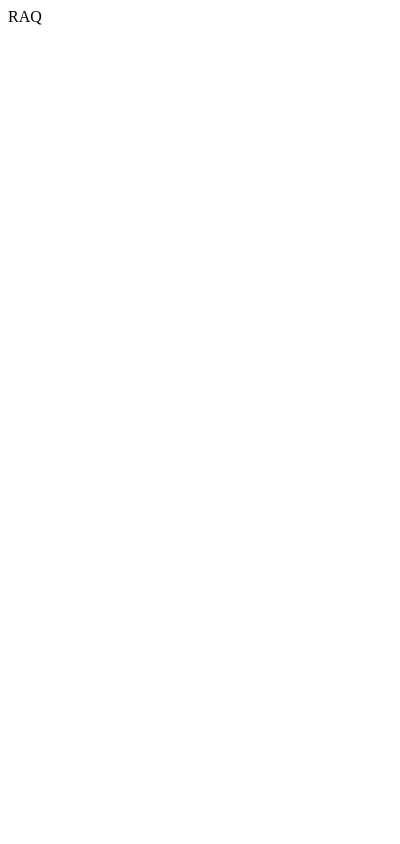
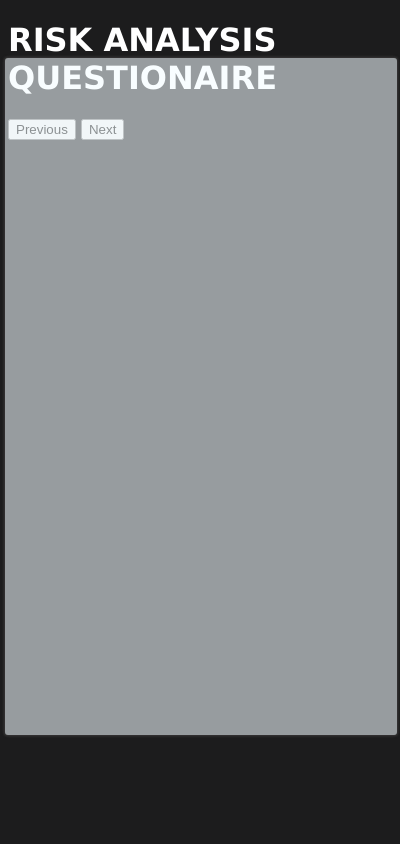
Before and after one commit to AedynLadd/CyberRiskDashboard, an Electron app: page app/Interface/RiskAnalysisQuestionnaire/RAQ.html in a window 400 px wide. Drawn offline with Linux system fonts and the light colour scheme.

Commit message:
RAQ updates

```diff
--- a/app/Interface/MainApplication/js/navbar_animation.js
+++ b/app/Interface/MainApplication/js/navbar_animation.js
@@ -40,9 +40,9 @@ function changeText(text, id) {
 /**
  *
  * @param {*} evt
- * @param {*} cityName
+ * @param {*} itemName
  */
-function openSubCategory(evt, cityName) {
+function openSubCategory(evt, itemName) {
     // Declare all variables
     var i, tabcontent, tablinks;
 
@@ -59,6 +59,6 @@ function openSubCategory(evt, cityName) {
     }
 
     // Show the current tab, and add an "active" class to the button that opened the tab
-    document.getElementById(cityName).style.display = "grid";
+    document.getElementById(itemName).style.display = "grid";
     evt.currentTarget.className += " active";
 }
--- /dev/null
+++ b/app/Interface/RiskAnalysisQuestionnaire/RAQ.css
@@ -0,0 +1,85 @@
+body {
+    background-color: #1c1c1d;
+    font-family: 'Lucida Sans', 'Lucida Sans Regular', 'Lucida Grande', 'Lucida Sans Unicode', Geneva, Verdana, sans-serif;
+    color: white;
+    overflow: hidden;
+}
+
+
+/*
+RAQ CONTAINERS
+*/
+
+.RAQ_layout {
+    display: grid;
+    position: fixed;
+    height: calc(99%);
+    width: calc(98%);
+    top: 0vh;
+    left: 0px;
+    grid-template-columns: auto;
+    grid-gap: 5px;
+    padding: 5px;
+}
+
+
+/* Default grid container
+
+.RAQ_layout>div {
+    background-color: rgba(244, 253, 255, 0.349);
+    border-radius: 3px;
+    box-shadow: 0px 0px 3px 1px rgba(75, 73, 73, 0.404);
+    text-align: center;
+    padding: 20px 0;
+    font-size: 15px;
+}
+*/
+
+
+/* Fade in effect on tab open */
+
+.RAQ_layout {
+    animation: fadeEffect 0.3s;
+}
+
+
+/* Go from zero to full opacity */
+
+@keyframes fadeEffect {
+    from {
+        opacity: 0;
+    }
+    to {
+        opacity: 1;
+    }
+}
+
+
+/* Specific Grid Containers */
+
+
+/* Start on row X column Y, and end on row W column Z*/
+
+.item1 {
+    background-color: rgba(0, 208, 255, 0.349);
+    border-radius: 3px;
+    box-shadow: 0px 0px 3px 1px rgba(75, 73, 73, 0.404);
+    text-align: center;
+    padding: 20px 0;
+    font-size: 15px;
+    grid-area: 1 / 1 / 1 / 1;
+}
+
+.item2 {
+    background-color: rgba(244, 253, 255, 0.349);
+    border-radius: 3px;
+    box-shadow: 0px 0px 3px 1px rgba(75, 73, 73, 0.404);
+    text-align: center;
+    padding: 20px 0;
+    font-size: 15px;
+    grid-area: 2 / 1 / 15 / 1;
+}
+
+.item3 {
+    grid-area: 15 / 1 / 17 / 1;
+}
--- a/app/Interface/RiskAnalysisQuestionnaire/RAQ.html
+++ b/app/Interface/RiskAnalysisQuestionnaire/RAQ.html
@@ -3,10 +3,26 @@
 
 <head>
     <meta charset="UTF-8">
+    <link rel="stylesheet" href="RAQ.css">
+    <link rel="stylesheet" href="subNav/subNav.css">
 </head>
 
 <body>
-    RAQ
+    <h1>RISK ANALYSIS QUESTIONAIRE</h1>
+    <!-- PAGES -->
+    <div class="RAQ_layout" id="page1">
+        <div class="item2"></div>
+        <div class="item3"></div>
+    </div>
+    <div class="RAQ_layout" id="page1">
+        <div class="item2"></div>
+        <div class="item3"></div>
+    </div>
+    <!-- END OF PAGES-->
+    <div class="bottom_nav">
+        <button class="subcategoryLink" onclick="openSubCategory(event, 'previous')"> Previous </button>
+        <button class="subcategoryLink" onclick="openSubCategory(event, 'next')"> Next </button>
+    </div>
     <script type="text/javascript" src="../ui_renderer.js"></script>
 </body>
 
--- a/app/core_process.js
+++ b/app/core_process.js
@@ -52,8 +52,8 @@ const createLoadingScreen = () => {
 
 const createRAQ = () => {
     RiskAnalysisQuestionnaire = new BrowserWindow({
-        width: 400,
-        height: 600,
+        width: 600,
+        height: 800,
         frame: false,
         show: true,
         alwaysOnTop: true,
```
Also changed, not shown: app/Interface/RiskAnalysisQuestionnaire/subNav/subNav.css (added), app/Interface/RiskAnalysisQuestionnaire/subNav/subNav.js (added).
